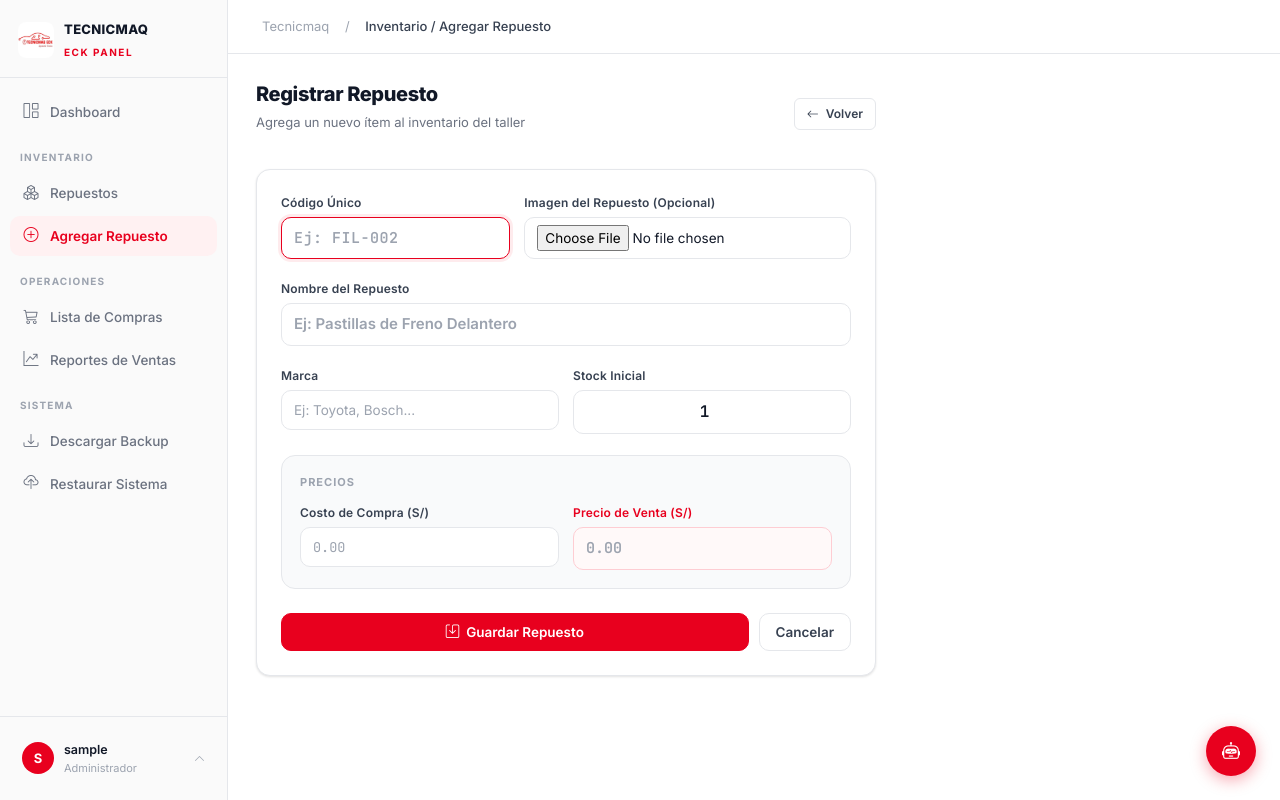
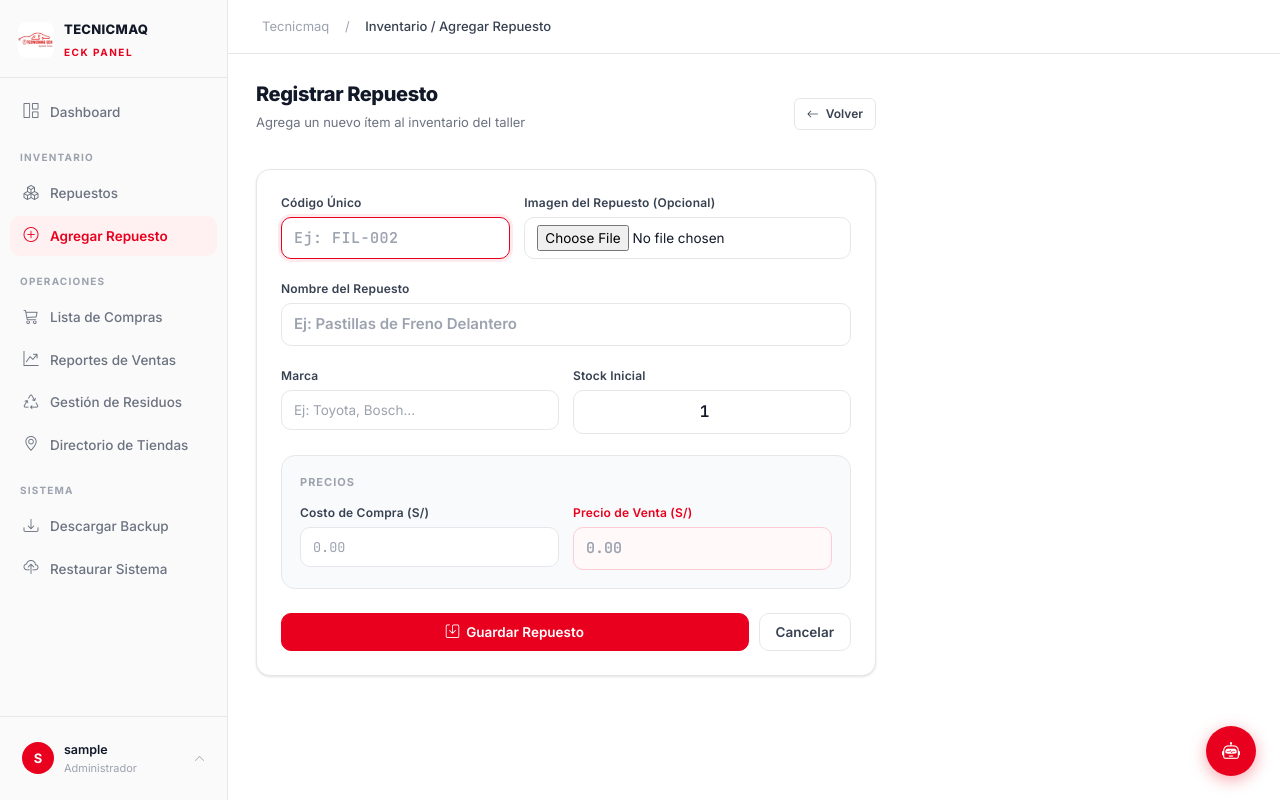
Before and after one commit to Josue-EC04/tecnicmaq-taller-nuevo, a Flask app: page /agregar in a window 1280 px wide. Run offline with Flask 3, Linux system fonts and the light colour scheme; the visitor is signed in with stand-in values (Sample User, id 1).

Commit message:
Agregar enlaces de Residuos y Directorio al menu de navegacion

```diff
--- a/app/templates/base.html
+++ b/app/templates/base.html
@@ -64,6 +64,18 @@
          class="eck-nav-item {{ 'active' if request.endpoint == 'main.historial_ventas' }}">
         <i class="bi bi-graph-up-arrow"></i>
         Reportes de Ventas
+      </a>
+
+      <a href="{{ url_for('main.residuos') }}"
+         class="eck-nav-item {{ 'active' if request.endpoint == 'main.residuos' }}">
+        <i class="bi bi-recycle"></i>
+        Gestión de Residuos
+      </a>
+
+      <a href="{{ url_for('main.directorio') }}"
+         class="eck-nav-item {{ 'active' if request.endpoint == 'main.directorio' }}">
+        <i class="bi bi-geo-alt"></i>
+        Directorio de Tiendas
       </a>
 
       <div class="eck-nav-label">Sistema</div>
```
